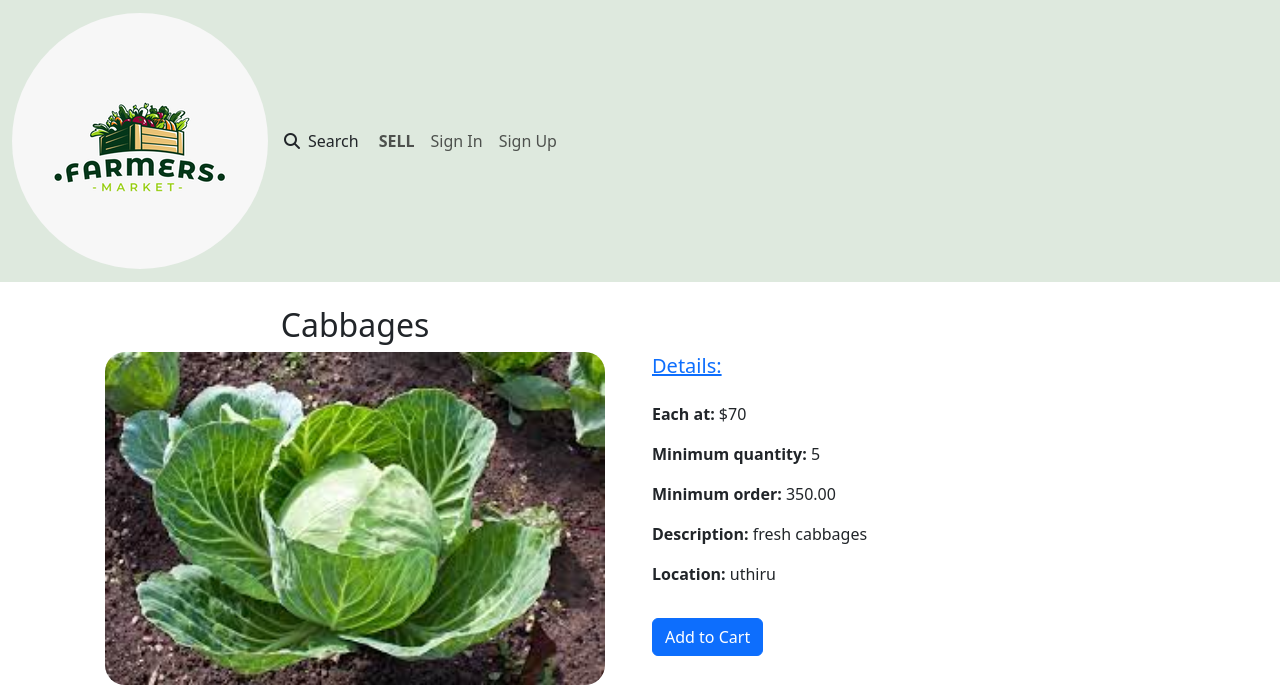
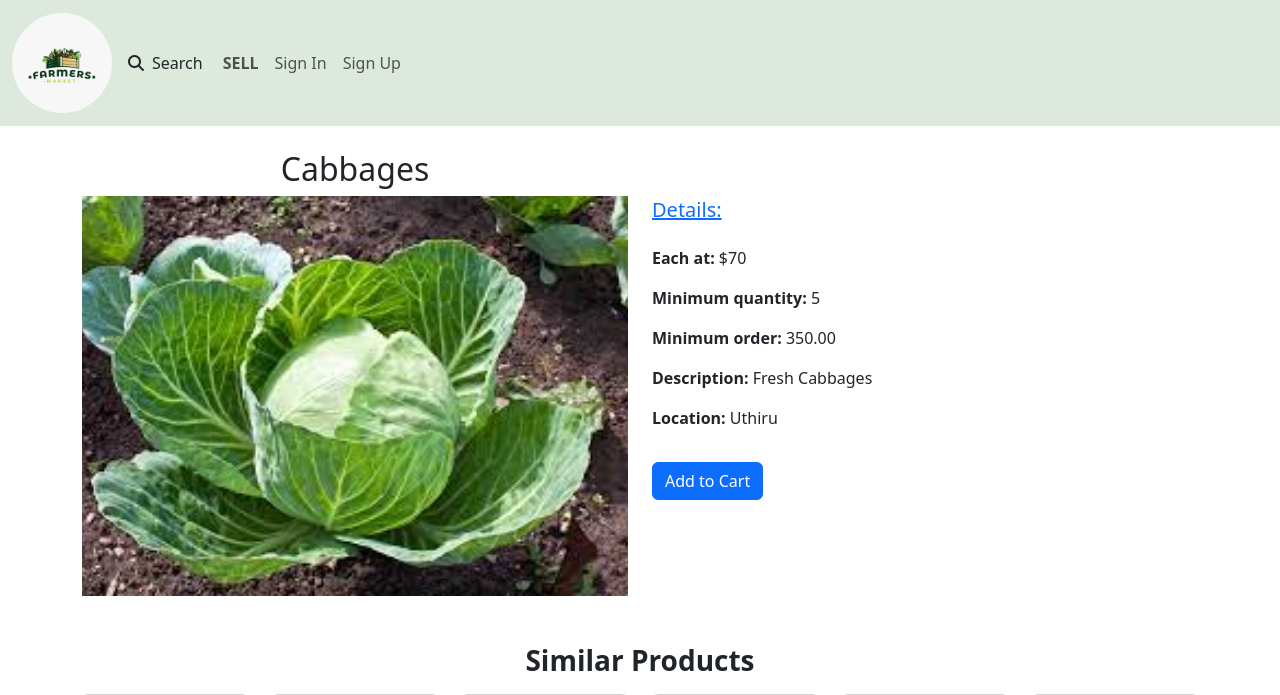
Before and after one commit to effiecancode/Farmers-Market-Ecommerce, a Django app: page /product_details/2/ in a window 1280 px wide. Shown: the top 695 px of the page. Run offline with Django 4.2, Linux system fonts and the light colour scheme; data comes from the database, SQL or seed files in the repository; both versions use the stored data as it was after the commit.

Commit message:
finese frontend

```diff
--- a/market/Account/templates/navbar.html
+++ b/market/Account/templates/navbar.html
@@ -3,7 +3,7 @@
 <nav class="navbar navbar-expand-lg" style="background-color: rgb(222, 233, 222);">
   <div class="container-fluid text-center">
       <a class="navbar-brand" href="{% url 'product:home' %}">
-        <img src="{% static 'Account/assets/fmlogo.ico' %}" style="border-radius: 50%;" alt="">
+        <img src="{% static 'Account/assets/fmlogo.ico' %}" style="border-radius: 50%; width: 100px; height: 100px" alt="">
       </a>
       <a class="nav-link" href="/product_search/"> <i class="fa-solid fa-magnifying-glass"> &nbsp; </i>Search</a>
 
--- a/market/cart/templates/cart/cart_detail.html
+++ b/market/cart/templates/cart/cart_detail.html
@@ -3,10 +3,10 @@
 {% block content %}
 <div class="container mt-4">
     <div class="row">
-        <div class="col-md-8">
+        <div class="col-md-6">
             {% for item in cart_items %}
             <div class="card mb-3">
-                <div class="card-body">
+                <div class="card-body text-capitalize">
                     <h2 class="card-title text-capitalize">{{ item.product.name }}</h2>
                     <p class="card-text">Each at: {{ item.product.price }} </p>
                     <p class="card-text">Each unit has: {{ item.product.quantity }} {{ item.product.name }}</p>
--- a/market/market/settings.py
+++ b/market/market/settings.py
@@ -34,10 +34,12 @@ INSTALLED_APPS = [
     'cart',
     'django_daraja',
 
-    'crispy_forms'
+    'crispy_forms',
+    "crispy_bootstrap5",
 ]
 
-TEMPLATE_PACK = "bootstrap4"
+CRISPY_ALLOWED_TEMPLATE_PACKS = "bootstrap5"
+CRISPY_TEMPLATE_PACK = 'bootstrap5'
 
 MIDDLEWARE = [
     'django.middleware.security.SecurityMiddleware',
--- a/market/product/templates/product/product_details.html
+++ b/market/product/templates/product/product_details.html
@@ -9,8 +9,7 @@
         <div class="col-md-6">
             <div class="text-center">
             <h2 class="text-capitalize" >{{ product.name }}</h2>
-                <img class="img-fluid" src="{{ product.image.url }}" alt="{{ product.name }}" width="500" height="500"
-                style="border-radius: 20px;">
+                <img class="img-fluid" src="{{ product.image.url }}" alt="{{ product.name }}" style="height: 400px; object-fit: cover; width: 100%;">
             </div>
         </div>
         <div class="col-md-6 mt-5">
@@ -18,8 +17,8 @@
             <p> <strong class="fw-bold">Each at:</strong> ${{ product.price }}</p>
             <p> <strong class="fw-bold">Minimum quantity:</strong> {{ product.quantity }}</p>
             <p> <strong class="fw-bold">Minimum order:</strong> {{ product.unit_price }}</p>
-            <p> <strong class="fw-bold">Description:</strong> {{ product.description }}</p>
-            <p> <strong class="fw-bold">Location:</strong> {{ product.location }}</p>
+            <p class="text-capitalize"> <strong class="fw-bold">Description:</strong> {{ product.description }}</p>
+            <p class="text-capitalize"> <strong class="fw-bold">Location:</strong > {{ product.location }}</p>
             {% if request.user.username != product.owner.username %}
                 <a href="{% url 'cart:addtocart' product.id %}" class="btn btn-primary mt-3">Add to Cart</a>
             {% endif %}
@@ -58,9 +57,9 @@
             <div class="col-md-2 mb-4">
                 <div class="card">
                     <a  class="text-decoration-none" href="{% url 'product:product_details' item.id %}">
-                        <img class="card-img-top" src="{{ item.image.url }}" alt="{{ item.name }}">
+                        <img class="card-img-top" src="{{ item.image.url }}" alt="{{ item.name }}" style="height: 200px; object-fit: cover; width: 100%;">
                         <div class="card-body">
-                            <h2 class="card-title fs-4 text-capitalize">{{ item.name }}</h2>
+                            <h2 class="card-title fs-6 text-capitalize text-dark">{{ item.name }}</h2>
                             <p class="card-text">Price: ${{ item.price }}</p>
                         </div>
                     </a>
--- a/market/product/templates/product/product_search.html
+++ b/market/product/templates/product/product_search.html
@@ -40,7 +40,7 @@
         <div class="col-md-3 p-2">
             <div class="card h-80 mt-3">
                 <a class="text-decoration-none" href="{% url 'product:product_details' product.id %}">
-                    <img class="card-img-top" src="{{ product.image.url }}" alt="{{ product.name }}">
+                    <img class="card-img-top" src="{{ product.image.url }}" alt="{{ product.name }}" style="height: 200px; object-fit: cover; width: 100%;">
                 </a>
                 <div class="card-body">
                     <h2 class="card-title text-black text-capitalize fs-4">{{ product.name }}</h2>
@@ -49,7 +49,7 @@
                     <p><strong class="fw-bold">Minimum quantity:</strong> {{ product.quantity }}</p>
                     <p><strong class="fw-bold">Minimum order:</strong> {{ product.unit_price }}</p>
                     <p><strong class="fw-bold">Description:</strong> {{ product.description }}</p>
-                    <p> <strong class="fw-bold">Location:</strong> {{ product.location }}</p>
+                    <p class="text-capitalize"> <strong class="fw-bold">Location:</strong> {{ product.location }}</p>
                 </div>
                 <a href="{% url 'cart:addtocart' product.id %}" class="text-decoration-none color-warning">
                     <i class="fa-solid fa-shopping-cart"></i>
```
Also changed, not shown: market/dashboard/templates/dashboard/index.html (+5 -4 lines), market/product/templates/product/home.html (+12 -12 lines), market/db.sqlite3.
